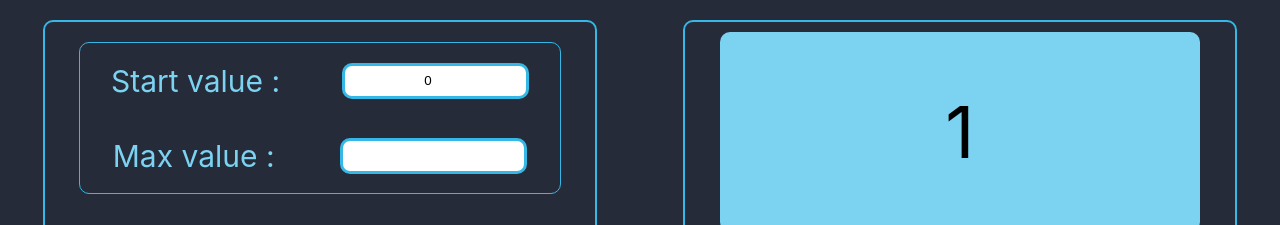
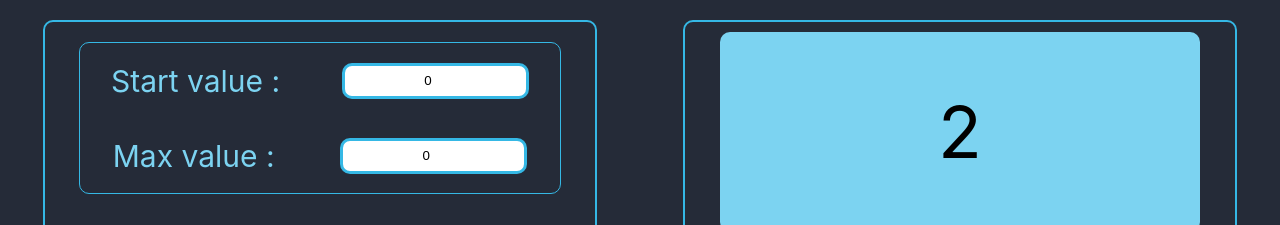
Before and after one commit to FilimonovKostya/Counter, a React (Create React App) app: page / in a window 1280 px wide. Shown: the top 225 px of the page. Built offline with nearby package versions, Linux system fonts and the light colour scheme.

Commit message:
Перезатираются значения инпута на новые

```diff
--- a/src/App.tsx
+++ b/src/App.tsx
@@ -6,30 +6,51 @@ import {Settings} from "./Components/Settings";
 
 
 function App() {
+    debugger
 
-    let [numbers, setNumber] = useState<number>(1)
+    const [startValue, setStartValue] = useState<number>(2)
+
+    let [maxValue, setMaxValue] = useState<number>(5)
 
     function incNumbers() {
-        (numbers < 5) ? setNumber(++numbers) : setNumber(5)
+        if (startValue < maxValue) {
+            setStartValue( startValue + 1)
+        } else if (startValue === maxValue) {
+            alert('StarValue === MaxValue')
+        } else {
+            alert('Одно положительно а другое отрицательное или все отрицательные')
+        }
     }
 
     function resNumber() {
-        setNumber(0)
+        debugger
+        if (startValue < maxValue) {
+         setStartValue( startValue  )
+
+        } else {
+            alert('error')
+        }
+    }
+
+    function getStartValue(value: number) {
+        setStartValue(value)
     }
 
     function getMaxValue(value: number) {
-        setNumber(value)
+        setMaxValue(value)
     }
 
     return (
         <div className={'app'}>
             <div className={'wrapper'}>
-                <WindowCounter valueNumbers={numbers}/>
-                <CleverButtons numbers={numbers}
+                <WindowCounter startValue={startValue} maxValue={maxValue} />
+
+                <CleverButtons startValue={startValue}
+                               maxValue={maxValue}
                                incNumbers={incNumbers}
                                resNumbers={resNumber}/>
             </div>
-            <Settings getMaxValue={getMaxValue} numbers={numbers}/>
+            <Settings getStartValue={getStartValue} getMaxValue={getMaxValue}/>
         </div>
 
     );
--- a/src/Components/CleverButtons.tsx
+++ b/src/Components/CleverButtons.tsx
@@ -1,7 +1,8 @@
 import React from "react";
 
 type CleverButtonsPropsType = {
-    numbers: number
+    startValue: number
+    maxValue:number
     incNumbers: () => void
     resNumbers: () => void
 }
@@ -10,13 +11,13 @@ function CleverButtons(props:CleverButtonsPropsType) {
     return <div className={'incReset'}>
 
         <button onClick={props.incNumbers}
-                className={props.numbers < 5 ? 'incRes' : 'incRes error'}
-                disabled={props.numbers > 4}
+                className={'incRes'}
+                // disabled={props.startValue < props.maxValue }
         >Inc</button>
 
         <button onClick={props.resNumbers}
-                className={props.numbers > 0 ? 'incRes' : 'incRes error'}
-                disabled={props.numbers === 0}
+                className={'incRes'}
+                // disabled={props.startValue === props.maxValue }
         >Reset</button>
     </div>
 }
--- a/src/Components/Settings.tsx
+++ b/src/Components/Settings.tsx
@@ -1,21 +1,30 @@
 import React, {ChangeEvent, useState} from "react";
 
 type SettingsPropsType = {
-    numbers: number
+    getStartValue: (value: number) => void
     getMaxValue: (value: number) => void
 }
 
 export function Settings(props: SettingsPropsType) {
 
-    let [inputValue, setInputValue] = useState<number>(0)
+    let [inputStartValue, setInputStartValue] = useState<number>(0)
 
-    function changeValue(e: ChangeEvent<HTMLInputElement>) {
-        setInputValue(+e.currentTarget.value)
+    function changeStartInputValue(e: ChangeEvent<HTMLInputElement>) {
+        setInputStartValue(+e.currentTarget.value)
+    }
+
+
+    let [inputMaxValue, setInputMaxValue] = useState<number>(0)
+
+    function changeMaxInputValue(e: ChangeEvent<HTMLInputElement>) {
+        setInputMaxValue(+e.currentTarget.value)
     }
 
     function set() {
-        props.getMaxValue(inputValue)
+        props.getStartValue(inputStartValue)
+        props.getMaxValue(inputMaxValue)
     }
+
 
     return <div className={'wrapper'}>
 
@@ -23,12 +32,12 @@ export function Settings(props: SettingsPropsType) {
 
             <div className={'valueInput'}>
                 <span>Start value : </span>
-                <input type="number" value={inputValue} onChange={changeValue}/>
+                <input type="number" value={inputStartValue} onChange={changeStartInputValue}/>
             </div>
 
             <div className={'valueInput'}>
                 <span>Max value : </span>
-                <input type="number"/>
+                <input type="number" value={inputMaxValue} onChange={changeMaxInputValue}/>
             </div>
         </div>
 
--- a/src/Components/WindowCounter.tsx
+++ b/src/Components/WindowCounter.tsx
@@ -1,12 +1,14 @@
 import React from "react";
 
 type PropsType = {
-    valueNumbers: number
+
+    startValue: number
+    maxValue:number
 }
 
 function WindowCounter(props: PropsType) {
     return <div className={'window'}>
-        <span className={props.valueNumbers === 5 ? 'max' : ''}>{props.valueNumbers}</span>
+        <span >{props.startValue}</span>
     </div>
 }
 
```
